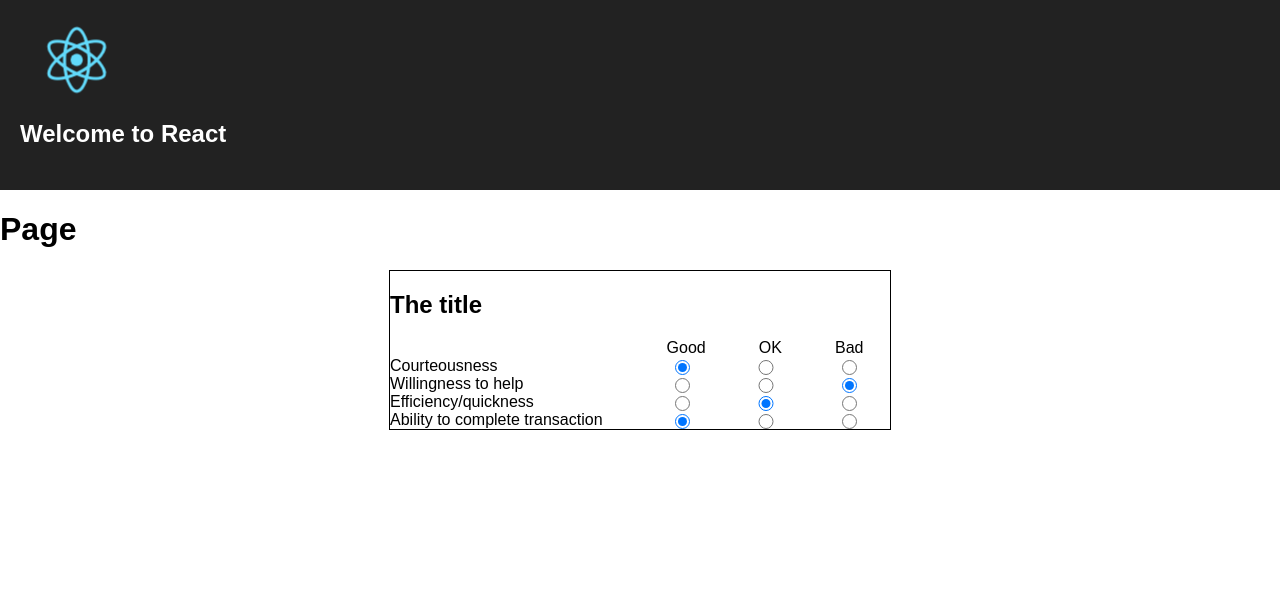
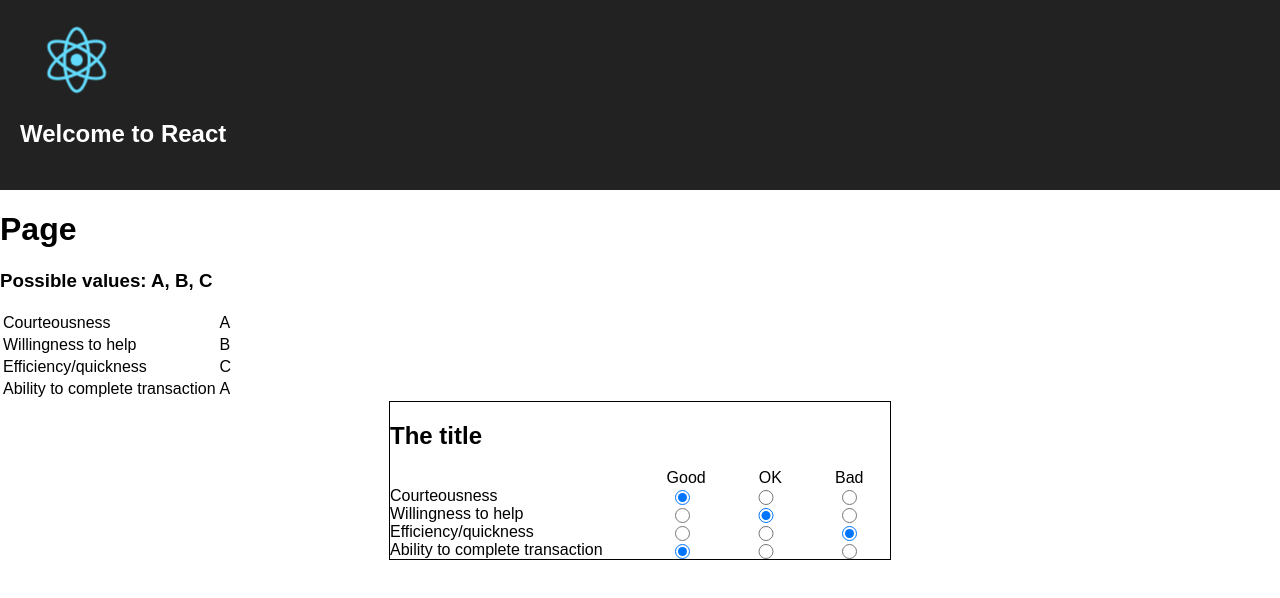
Before and after one commit to atomcorp/likert-or-not, a React app: page / in a window 1280 px wide. Shown: the top 598 px of the page. Built offline with nearby package versions, Linux system fonts and the light colour scheme; the HTML template or start-up script is replaced by a standard one.

Commit message:
allow specifying values or using default enum

```diff
--- a/src/Matrix/Matrix.tsx
+++ b/src/Matrix/Matrix.tsx
@@ -4,7 +4,12 @@ import css from './Matrix.css';
 interface RowType {
   id: string;
   statement: string;
-  value: number;
+  value: number | string;
+}
+
+interface ClickProps {
+  id: string;
+  value: number | string;
 }
 
 type RowsType = RowType[];
@@ -14,7 +19,8 @@ interface MatrixProps {
   title: string;
   labels: string[];
   rows: RowsType;
-  handleClick: (props: {id: string; value: number}) => void;
+  handleClick: (props: ClickProps) => void;
+  values?: string[] | number[];
 }
 
 const Matrix = (props: MatrixProps) => (
@@ -25,6 +31,7 @@ const Matrix = (props: MatrixProps) => (
       statements={props.rows}
       options={props.labels.length}
       handleClick={props.handleClick}
+      values={props.values}
     />
   </div>
 );
@@ -42,7 +49,9 @@ interface ColumnsProps {
 const Columns = (props: ColumnsProps) => (
   <div className={css.columns}>
     {props.labels.map((label) => (
-      <div className={css.column}>{label}</div>
+      <div key={label} className={css.column}>
+        {label}
+      </div>
     ))}
   </div>
 );
@@ -50,7 +59,8 @@ const Columns = (props: ColumnsProps) => (
 interface RowsProps {
   statements: RowsType;
   options: number;
-  handleClick: (props: {id: string; value: number}) => void;
+  handleClick: (props: ClickProps) => void;
+  values?: string[] | number[];
 }
 
 const Rows = (props: RowsProps) => (
@@ -61,6 +71,7 @@ const Rows = (props: RowsProps) => (
         statement={statement}
         options={props.options}
         handleClick={props.handleClick}
+        values={props.values}
       />
     ))}
   </div>
@@ -69,7 +80,8 @@ const Rows = (props: RowsProps) => (
 interface DomRowType {
   statement: RowType;
   options: number;
-  handleClick: (props: {id: string; value: number}) => void;
+  handleClick: (props: ClickProps) => void;
+  values?: string[] | number[];
 }
 
 const Row = (props: DomRowType) => (
@@ -79,14 +91,32 @@ const Row = (props: DomRowType) => (
       options={props.options}
       statement={props.statement}
       handleClick={props.handleClick}
+      values={props.values}
     />
   </div>
 );
 
+interface IsCheckProps {
+  value: string | number;
+  values?: string[] | number[];
+  index: number;
+}
+
+const isChecked = (props: IsCheckProps) => {
+  if (props.values && props.values.length > 0) {
+    return props.value === props.values[props.index];
+  }
+  if (typeof props.value === 'string') {
+    return parseInt(props.value, 10) === props.index;
+  }
+  return props.value === props.index;
+};
+
 interface RadiosProps {
   statement: RowType;
   options: number;
-  handleClick: (props: {id: string; value: number}) => void;
+  handleClick: (props: ClickProps) => void;
+  values?: string[] | number[];
 }
 
 const Radios = (props: RadiosProps) => (
@@ -98,9 +128,14 @@ const Radios = (props: RadiosProps) => (
             key={index}
             name={props.statement.id}
             value={props.statement.value}
-            checked={props.statement.value === index}
+            checked={isChecked({
+              value: props.statement.value,
+              values: props.values,
+              index,
+            })}
             handleClick={props.handleClick}
             index={index}
+            values={props.values}
           />
         ))
         .map((radio, index) => radio(index))
@@ -108,12 +143,25 @@ const Radios = (props: RadiosProps) => (
   </div>
 );
 
+interface ReturnValueProps {
+  index: number;
+  values?: string[] | number[];
+}
+
+const returnValue = (props: ReturnValueProps) => {
+  if (props.values && props.values.length > 0) {
+    return props.values[props.index];
+  }
+  return props.index;
+};
+
 interface Radio {
   name: string;
-  value: number;
+  value: number | string;
   checked: boolean;
   index: number;
-  handleClick: (props: {id: string; value: number}) => void;
+  handleClick: (props: ClickProps) => void;
+  values?: string[] | number[];
 }
 
 const Radio = (props: Radio) => (
@@ -123,7 +171,12 @@ const Radio = (props: Radio) => (
     value={props.value}
     type="radio"
     checked={props.checked}
-    onClick={() => props.handleClick({id: props.name, value: props.index})}
+    onChange={() =>
+      props.handleClick({
+        id: props.name,
+        value: returnValue({index: props.index, values: props.values}),
+      })
+    }
   />
 );
 
--- a/src/components/Page.tsx
+++ b/src/components/Page.tsx
@@ -5,7 +5,7 @@ import dataset from './dataset';
 interface Dataset {
   id: string;
   statement: string;
-  value: number;
+  value: number | string;
 }
 
 const Page = () => (
@@ -43,12 +43,25 @@ class Example extends React.Component<{}, State> {
   };
   render() {
     return (
+      <div>
+        <h3>Possible values: {['A', 'B', 'C'].join(', ')}</h3>
+        <table>
+          <tbody>
+            {this.state.dataset.map((row) => (
+              <tr>
+                <td>{row.statement}</td> <td>{row.value}</td>
+              </tr>
+            ))}
+          </tbody>
+        </table>
         <Matrix
           title="The title"
           labels={['Good', 'OK', 'Bad']}
+          values={['A', 'B', 'C']}
           rows={this.state.dataset}
           handleClick={this.handleClick}
         />
+      </div>
     );
   }
 }
--- a/src/components/dataset.js
+++ b/src/components/dataset.js
@@ -2,22 +2,22 @@ const dataset = [
   {
     id: 'a',
     statement: 'Courteousness',
-    value: 0,
+    value: 'A',
   },
   {
     id: 'b',
     statement: 'Willingness to help',
-    value: 2,
+    value: 'B',
   },
   {
     id: 'c',
     statement: 'Efficiency/quickness',
-    value: 1,
+    value: 'C',
   },
   {
     id: 'd',
     statement: 'Ability to complete transaction',
-    value: 0,
+    value: 'A',
   },
 ];
 
```
Also changed, not shown: 2 other files (tests, documents, lock files or other folders). Lines whose indentation alone changed are shown as unchanged.
